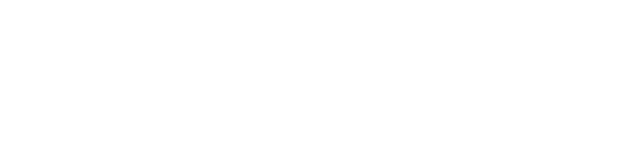
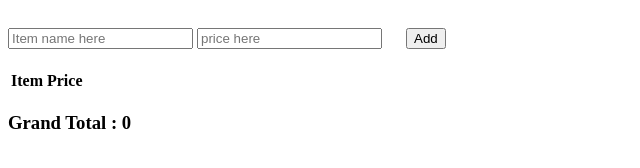
Before and after one commit to acciojob/I-am-not-a-robot-akashre31, a website: page main.html in a window 1280 px wide. Shown: the whole page, without its empty margins (0-640 px from the left). Drawn offline with Linux system fonts and the light colour scheme.

Commit message:
Update main.html

```diff
--- a/main.html
+++ b/main.html
@@ -10,7 +10,18 @@
   <body>
     <main>
       <!-- solution start -->
+       <input id="item-name-input" type="text" placeholder="Item name here">
+    <input id="item-price-input" type="number" placeholder="price here">
+    <button id="add">Add</button>
 
+    <table id="table">
+        <tr>
+            <th>Item </th>
+            <th>Price</th>
+        </tr>
+    </table>
+    <h3> Grand Total : <span id="total">0</span> </h3>
+    <script src="script.js"></script>
       <!-- solution end -->
     </main>
     <script src="./script.js"></script>
```
